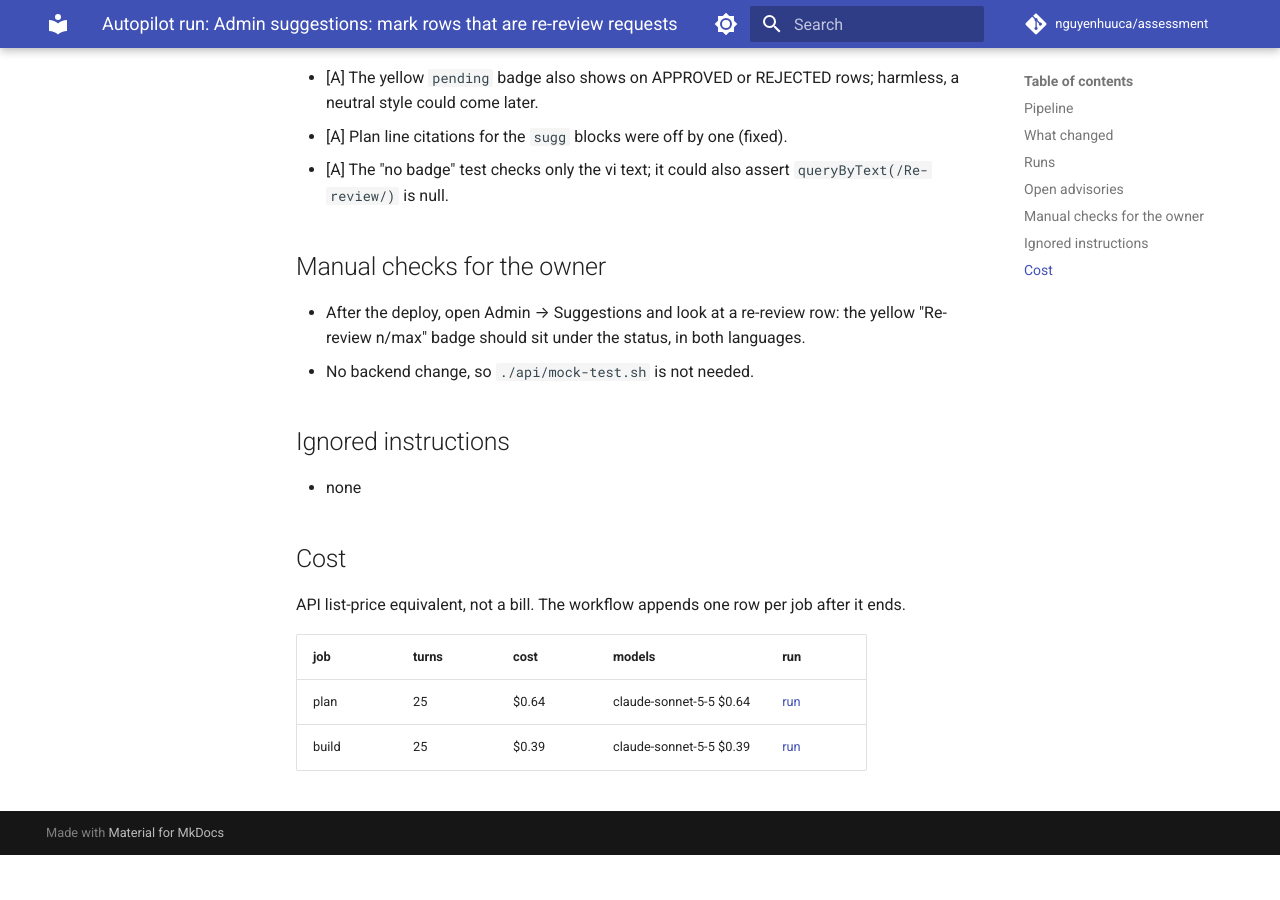
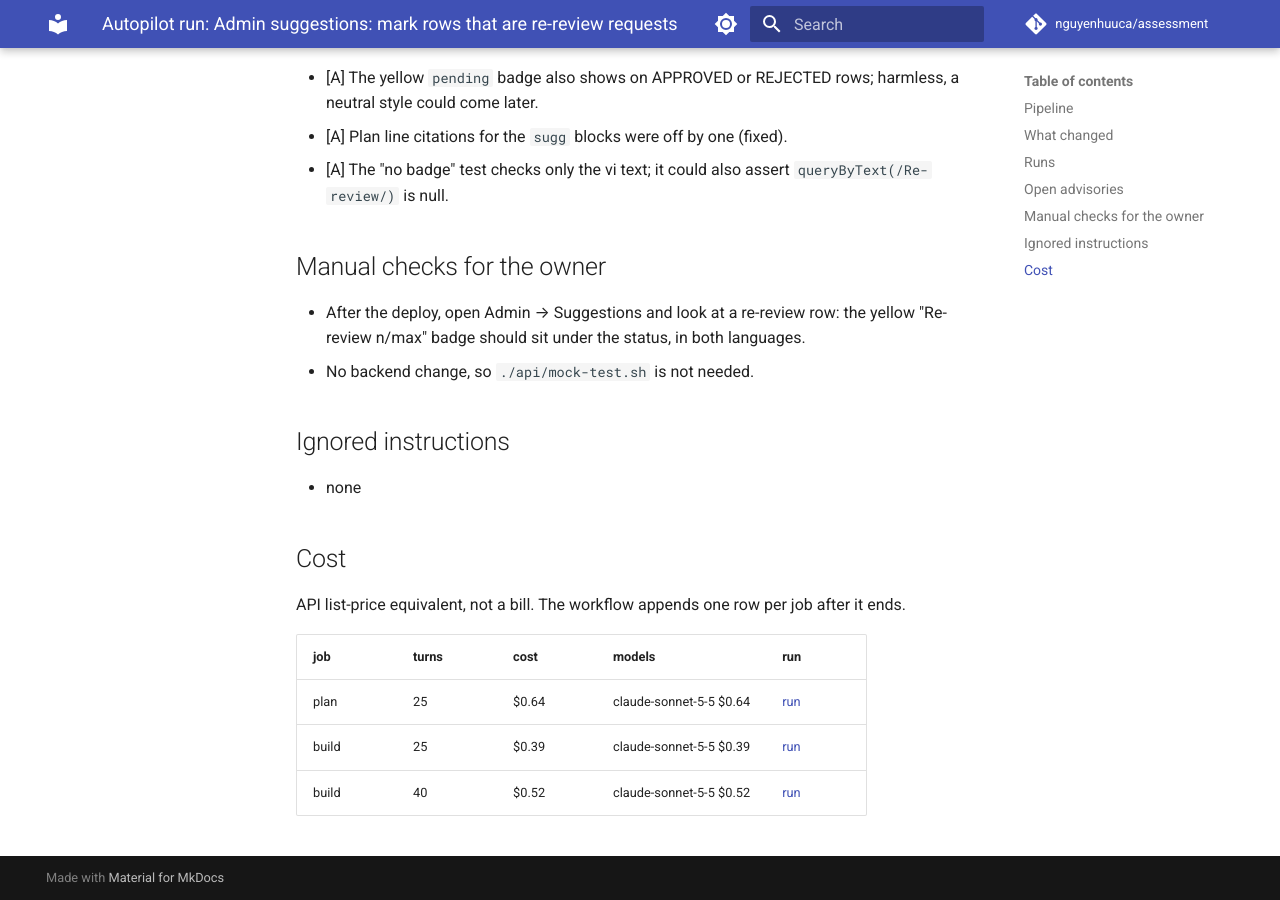
Before and after one commit to nguyenhuuca/assessment, an MkDocs documentation site: the page built from docs/reports/autopilot-2026-10-19-admin-rereview-badge.md, in a window 1280 px wide and 900 px high, scrolled down 1934 px. Built offline with MkDocs 1.6.1 and Material for MkDocs 9.7.7, drawn with Linux system fonts in a browser that asks for light colours; comment, search, counter and statistics services are not loaded; before the commit the page ends 2789 px from its top, so only the background shows below that.

Commit message:
docs(autopilot): build job cost $0.52

```diff
--- a/docs/reports/autopilot-2026-10-19-admin-rereview-badge.md
+++ b/docs/reports/autopilot-2026-10-19-admin-rereview-badge.md
@@ -63,3 +63,4 @@ API list-price equivalent, not a bill. The workflow appends one row per job afte
 |-----|-------|------|--------|-----|
 | plan | 25 | $0.64 | claude-sonnet-5-5 $0.64 | [run](https://github.com/nguyenhuuca/assessment/actions/runs/39227453685) |
 | build | 25 | $0.39 | claude-sonnet-5-5 $0.39 | [run](https://github.com/nguyenhuuca/assessment/actions/runs/39228033342) |
+| build | 40 | $0.52 | claude-sonnet-5-5 $0.52 | [run](https://github.com/nguyenhuuca/assessment/actions/runs/39228653365) |
```
